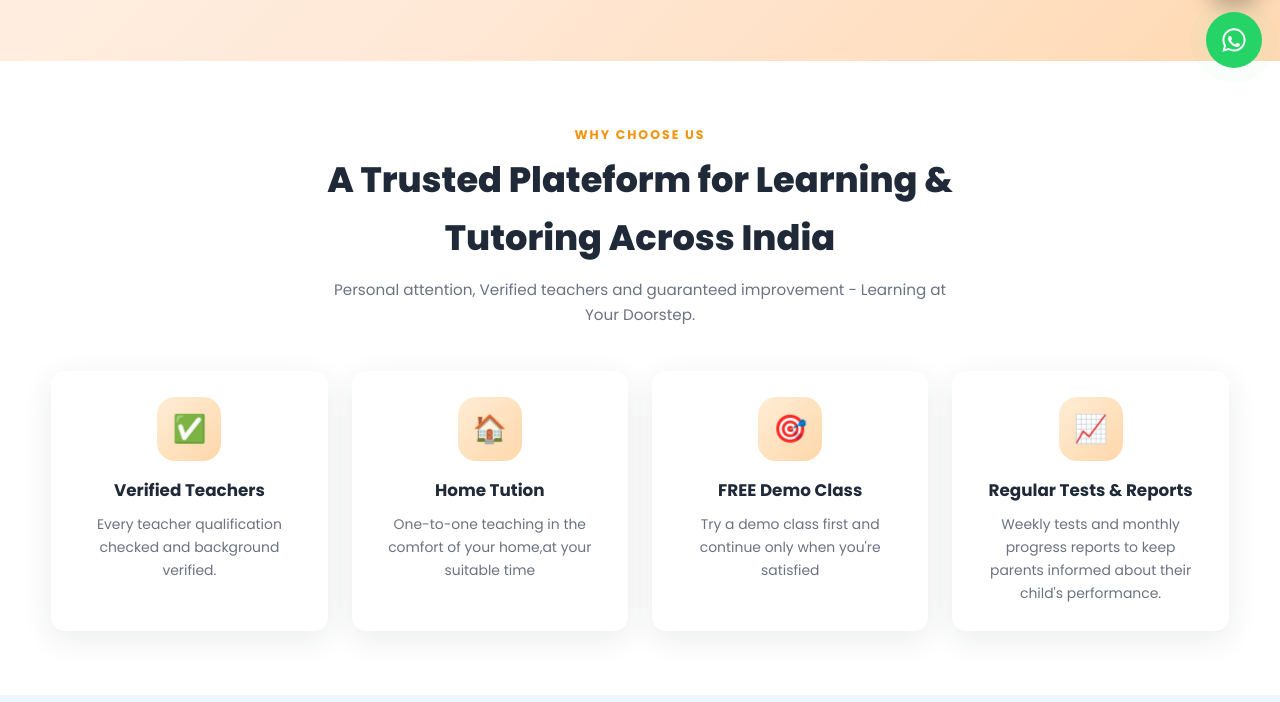
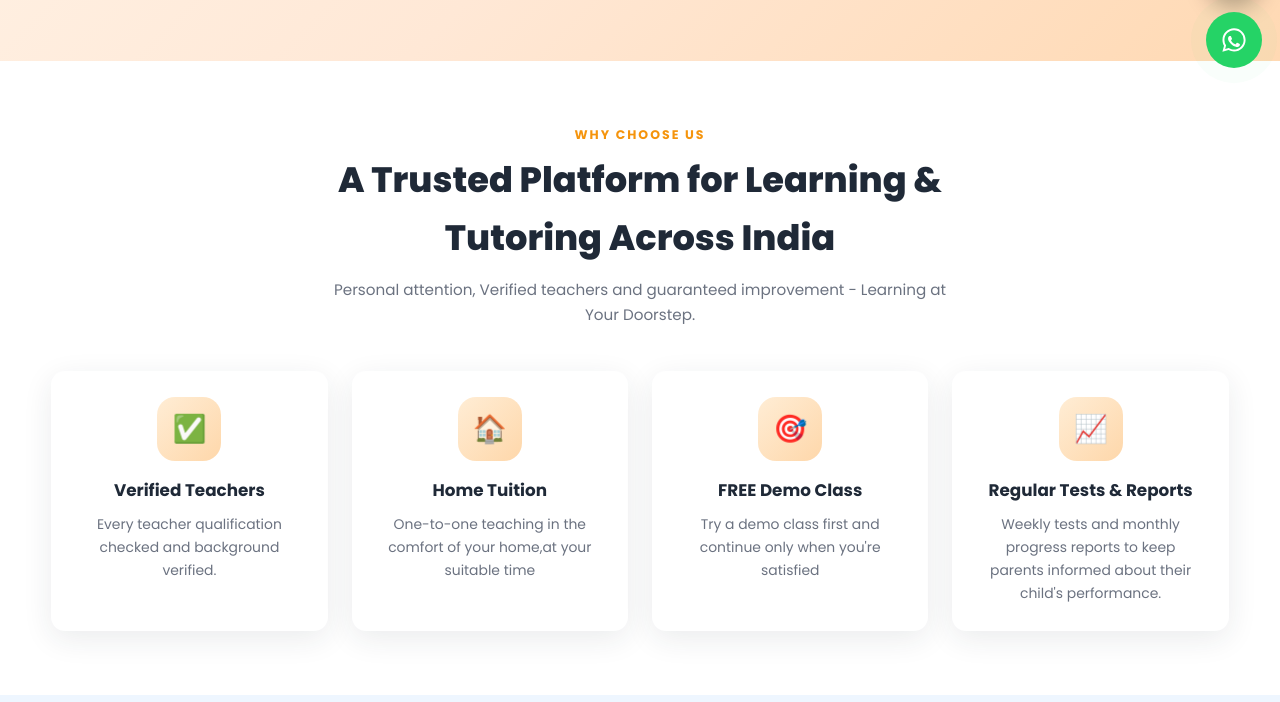
Before and after one commit to DeveshR1/Anvigo-Learning, a plain HTML site: page anvigo-learning-final104/index.html in a window 1280 px wide. Shown: the part 714-1416 px from the top of the page. Drawn offline with nearby package versions, Linux system fonts and the light colour scheme; no server answers.

Commit message:
Update index.html

```diff
--- a/anvigo-learning-final104/index.html
+++ b/anvigo-learning-final104/index.html
@@ -141,13 +141,13 @@
       <div class="section-head">
         <div class="kicker">Why Choose Us</div>
         <!-- <h2>India Ki Sabse Trusted Learning &amp; Teacher Platform</h2> -->
-        <h2>A Trusted Plateform for Learning &amp; Tutoring Across India</h2>
+        <h2>A Trusted Platform for Learning &amp; Tutoring Across India</h2>
         <p>Personal attention, Verified teachers and guaranteed improvement - Learning at Your Doorstep.</p>
       </div>
       <div class="grid-4">
         <div class="card feature-card"><div class="icon">✅</div><h3>Verified Teachers</h3><p>Every teacher qualification checked and background verified.</p></div>
         <!-- <div class="card feature-card"><div class="icon">🏠</div><h3>Ghar Par Padhai</h3><p>One-to-one teaching aapke ghar ke comfort me, aapke time par.</p></div> -->
-          <div class="card feature-card"><div class="icon">🏠</div><h3>Home Tution</h3><p>One-to-one teaching in the comfort of your home,at your suitable time</p></div>
+          <div class="card feature-card"><div class="icon">🏠</div><h3>Home Tuition</h3><p>One-to-one teaching in the comfort of your home,at your suitable time</p></div>
         <div class="card feature-card"><div class="icon">🎯</div><h3>FREE Demo Class</h3><p>Try a demo class first and continue only when you're satisfied</p></div>
         <div class="card feature-card"><div class="icon">📈</div><h3>Regular Tests & Reports</h3><p>Weekly tests and monthly progress reports to keep parents informed about their child's performance.</p></div>
       </div>
```
